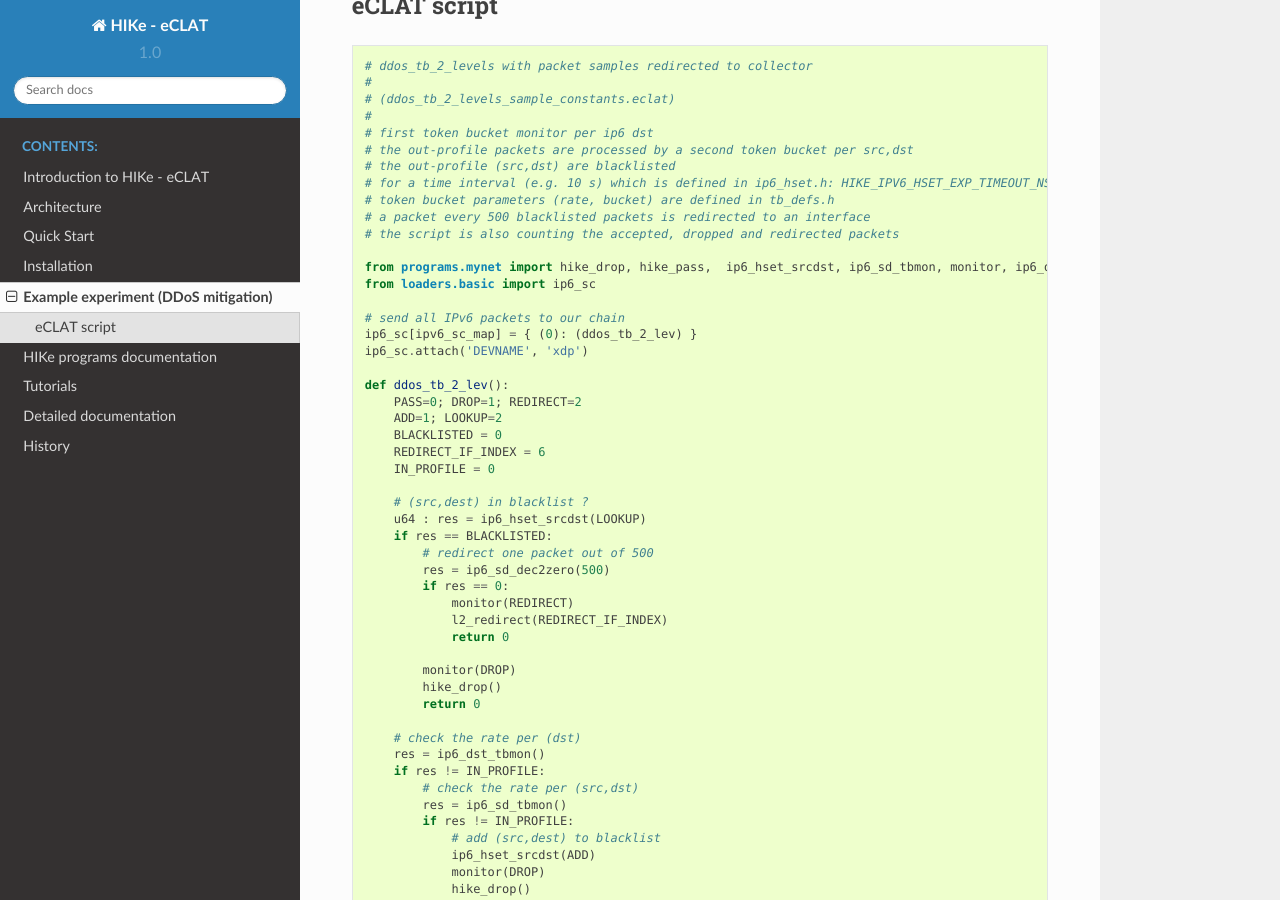
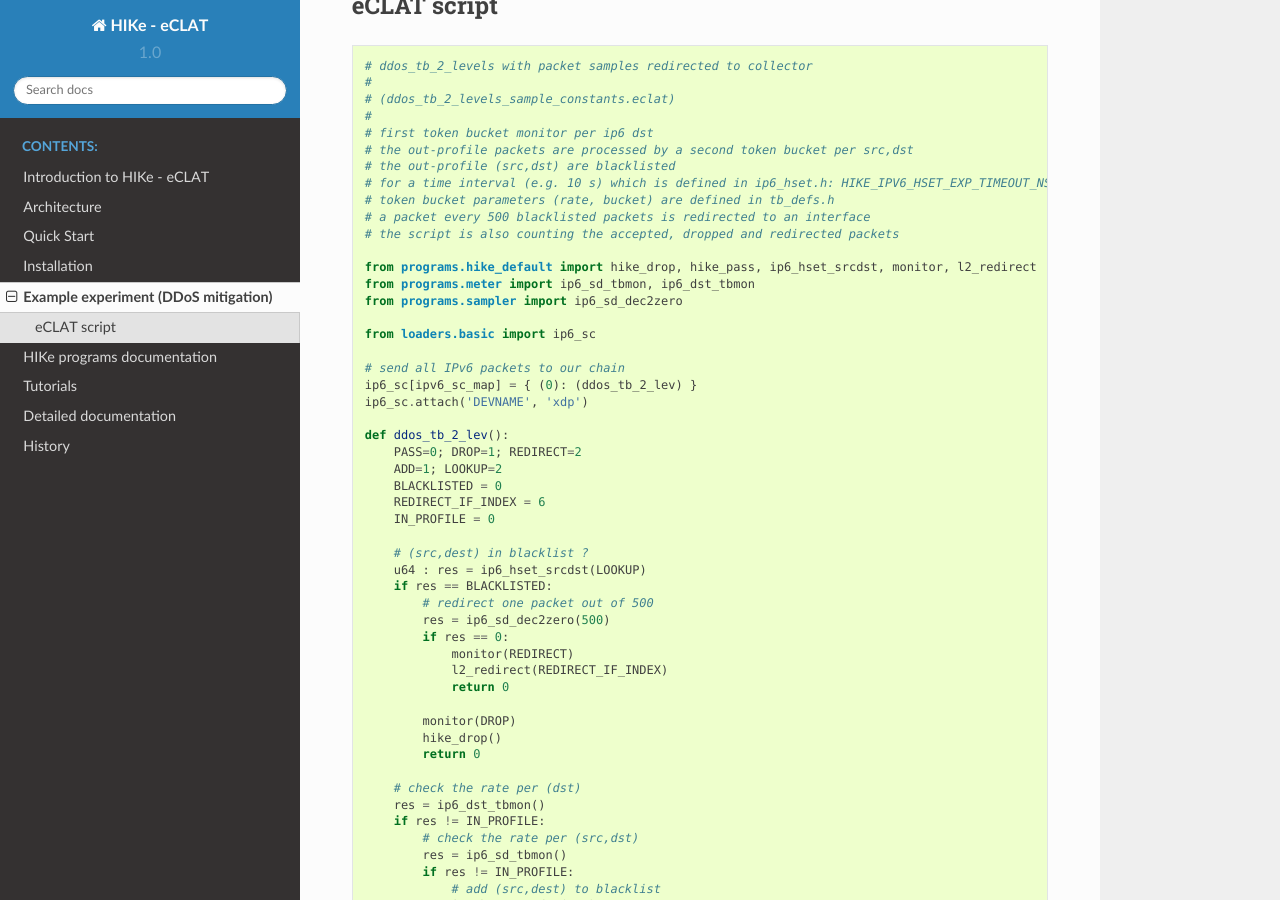
Before and after one commit to hike-eclat/docs, a Sphinx documentation site: the page built from docs/experiment_ddos_double_token_bucket.rst, in a window 1280 px wide and 900 px high, scrolled down 1843 px. Built offline with Sphinx 7.4.7 and the Read the Docs theme 2.0.0, drawn with Linux system fonts in a browser that asks for light colours; pages that are not in the unit, such as notebooks, are missing from menus; some of the changed text lies outside the part shown.

Commit message:
Update experiment_ddos_double_token_bucket.rst

```diff
--- a/docs/experiment_ddos_double_token_bucket.rst
+++ b/docs/experiment_ddos_double_token_bucket.rst
@@ -74,7 +74,10 @@ eCLAT script
    # a packet every 500 blacklisted packets is redirected to an interface
    # the script is also counting the accepted, dropped and redirected packets
 
-   from programs.mynet import hike_drop, hike_pass,  ip6_hset_srcdst, ip6_sd_tbmon, monitor, ip6_dst_tbmon, ip6_sd_dec2zero, l2_redirect
+   from programs.hike_default import hike_drop, hike_pass, ip6_hset_srcdst, monitor, l2_redirect
+   from programs.meter import ip6_sd_tbmon, ip6_dst_tbmon
+   from programs.sampler import ip6_sd_dec2zero
+
    from loaders.basic import ip6_sc
 
    # send all IPv6 packets to our chain
```
Also changed, not shown: other parts of docs/experiment_ddos_double_token_bucket.rst (+1 -1 lines).
